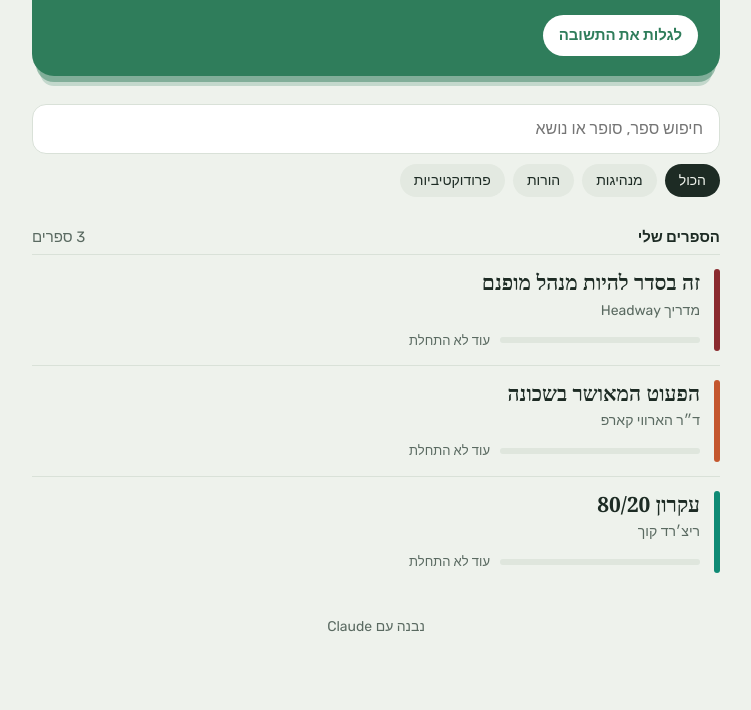
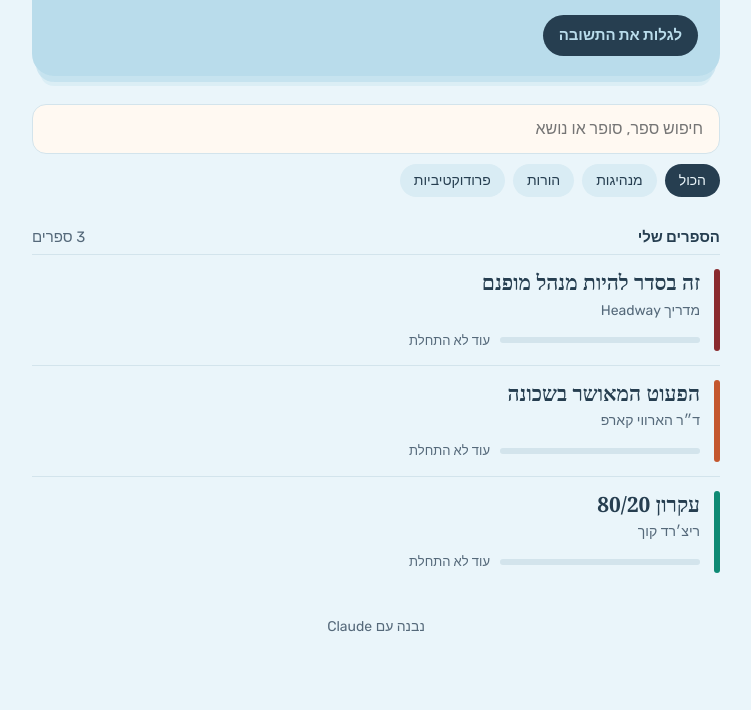
Before and after one commit to EhudShi/Book_library, a plain HTML site: page index.html in a window 1280 px wide. Shown: the part 248-958 px from the top of the page, without its empty margins (264-1015 px from the left). Drawn offline with Linux system fonts and the light colour scheme; a web font is replaced by a local one.

Commit message:
Apply the Sky & Apricot palette with semantic tokens (AA contrast)
Co-Authored-By: Claude Opus 5.5 <noreply@anthropic.com>
Claude-Session: https://claude.ai/code/session_01MPiZcdKnwRa4d6XhJGgset

```diff
--- a/assets/book.css
+++ b/assets/book.css
@@ -1,14 +1,14 @@
 /* Shared styles for every book summary page. Tokens come from theme.css.
    Each book sets its own --accent / --accent-soft (used for its labels and quotes). */
 @import url("theme.css");
-:root{--accent:var(--leaf);--accent-soft:var(--leaf-soft);--display:var(--font);--body:var(--font)}
+:root{--accent:var(--fg);--accent-soft:var(--primary-soft);--display:var(--font);--body:var(--font)}
 
 .topnav{direction:rtl;max-width:700px;margin:0 auto;display:flex;justify-content:space-between;align-items:center;gap:12px;
   padding:18px max(16px,env(safe-area-inset-right,0px)) 0 max(16px,env(safe-area-inset-left,0px))}
 .topnav a{color:var(--muted);text-decoration:none;font-size:15px;font-weight:500}
-.topnav a:hover{color:var(--leaf)}
+.topnav a:hover{color:var(--fg)}
 .topnav .pill:empty{display:none}
-.topnav .pill{background:var(--surface);border-radius:999px;padding:3px 12px;font-size:13px;font-weight:700;color:var(--leaf);font-variant-numeric:tabular-nums}
+.topnav .pill{background:var(--surface);border-radius:999px;padding:3px 12px;font-size:13px;font-weight:700;color:var(--fg);font-variant-numeric:tabular-nums}
 
 .wrap{direction:rtl;max-width:700px;margin:0 auto;padding-block:20px 72px;
   padding-left:max(16px,env(safe-area-inset-left,0px));padding-right:max(16px,env(safe-area-inset-right,0px));
@@ -16,7 +16,7 @@
 h1,h2,h3{font-family:var(--font);text-wrap:balance;margin:0;line-height:1.25}
 h1{font-family:var(--serif);font-size:clamp(30px,6.5vw,44px);font-weight:700;line-height:1.15}
 h2{font-size:21px;font-weight:700;display:flex;gap:10px;align-items:center}
-h2 .n{flex:none;width:28px;height:28px;border-radius:9px;background:var(--leaf-soft);color:var(--leaf);display:grid;place-items:center;font-size:14px;font-weight:700;font-variant-numeric:tabular-nums}
+h2 .n{flex:none;width:28px;height:28px;border-radius:9px;background:var(--primary-soft);color:var(--fg);display:grid;place-items:center;font-size:14px;font-weight:700;font-variant-numeric:tabular-nums}
 p{margin:0}
 ul{margin:0;padding-inline-start:20px;display:flex;flex-direction:column;gap:6px}
 strong{font-weight:700}
@@ -25,7 +25,7 @@ header{display:flex;flex-direction:column;gap:12px}
 .lead{font-size:19px}
 
 section{display:flex;flex-direction:column;gap:12px;padding-top:28px;border-top:1px solid var(--line)}
-.key{font-family:var(--serif);font-size:19px;font-weight:500;line-height:1.5;padding-inline-start:14px;border-inline-start:3px solid var(--leaf)}
+.key{font-family:var(--serif);font-size:19px;font-weight:500;line-height:1.5;padding-inline-start:14px;border-inline-start:3px solid var(--highlight)}
 blockquote{margin:0;padding:4px 16px;border-inline-start:3px solid var(--accent);color:var(--muted)}
 blockquote cite{display:block;font-style:normal;font-size:14px;margin-top:4px}
 
@@ -37,31 +37,31 @@ blockquote cite{display:block;font-style:normal;font-size:14px;margin-top:4px}
 .cards{display:flex;gap:12px;overflow-x:auto;scroll-snap-type:x mandatory;padding:4px 2px 18px;margin-inline:-2px;scrollbar-width:none}
 .cards::-webkit-scrollbar{display:none}
 .fc{flex:0 0 88%;scroll-snap-align:center;background:var(--surface);border-radius:20px;padding:20px;display:flex;flex-direction:column;gap:10px;min-height:170px;
-  box-shadow:var(--shadow),0 10px 0 -4px var(--leaf-soft),0 18px 0 -8px var(--track)}
-.fc small{color:var(--leaf);font-weight:700;font-size:13px;font-variant-numeric:tabular-nums}
+  box-shadow:var(--shadow),0 10px 0 -4px var(--primary-soft),0 18px 0 -8px var(--track)}
+.fc small{color:var(--fg);font-weight:700;font-size:13px;font-variant-numeric:tabular-nums}
 .fc .ch{color:var(--muted);font-size:14px;margin-top:-6px}
 .fc .idea{font-family:var(--serif);font-size:21px;font-weight:500;line-height:1.45}
 .fc a{margin-top:auto;font-size:14px;color:var(--muted);text-decoration:none;font-weight:500}
-.fc a:hover{color:var(--leaf)}
+.fc a:hover{color:var(--fg)}
 .dots{display:flex;gap:6px;justify-content:center}
 .dots button{width:8px;height:8px;padding:0;border:0;border-radius:4px;background:var(--track);cursor:pointer}
-.dots button[aria-current="true"]{width:20px;background:var(--leaf)}
+.dots button[aria-current="true"]{width:20px;background:var(--fg)}
 @media (prefers-reduced-motion:no-preference){.cards{scroll-behavior:smooth}.dots button{transition:width .2s ease}}
 @media (min-width:640px){.fc{flex-basis:70%}}
 
 /* Practical steps as a checklist */
-.todo{background:var(--surface);border-radius:20px;padding:20px;display:flex;flex-direction:column;gap:14px;border-top:6px solid var(--sun)}
+.todo{background:var(--surface);border-radius:20px;padding:20px;display:flex;flex-direction:column;gap:14px;border-top:6px solid var(--highlight)}
 .todo h2{font-size:20px}
 .todo ul{list-style:none;padding:0;gap:4px}
 .todo .weeks{display:flex;flex-direction:column;gap:4px}
 .todo .weeks li{background:none;border:0;padding:0}
-.todo .weeks b{color:var(--leaf);font-size:15px;display:block}
+.todo .weeks b{color:var(--fg);font-size:15px;display:block}
 .todo-progress{display:flex;align-items:center;gap:10px;font-size:14px;color:var(--muted);font-variant-numeric:tabular-nums}
 .todo-progress .bar{flex:1}
 .step{display:flex;gap:12px;align-items:flex-start;padding:10px 8px;border-radius:12px;cursor:pointer}
 .step:hover{background:var(--bg)}
-.step input{appearance:none;-webkit-appearance:none;flex:none;width:22px;height:22px;margin:3px 0 0;border:2px solid var(--leaf);border-radius:7px;cursor:pointer;display:grid;place-items:center}
-.step input::after{content:"";width:6px;height:11px;border:solid var(--leaf-ink);border-width:0 2.5px 2.5px 0;transform:rotate(45deg) translate(-1px,-1px);opacity:0}
-.step input:checked{background:var(--leaf)}
+.step input{appearance:none;-webkit-appearance:none;flex:none;width:22px;height:22px;margin:3px 0 0;border:2px solid var(--fg);border-radius:7px;cursor:pointer;display:grid;place-items:center}
+.step input::after{content:"";width:6px;height:11px;border:solid var(--bg);border-width:0 2.5px 2.5px 0;transform:rotate(45deg) translate(-1px,-1px);opacity:0}
+.step input:checked{background:var(--fg)}
 .step input:checked::after{opacity:1}
 .step input:checked + span{color:var(--muted);text-decoration:line-through;text-decoration-color:var(--line)}
--- a/assets/theme.css
+++ b/assets/theme.css
@@ -1,25 +1,31 @@
-/* Shared design tokens for the whole site ("כרטיסי זיכרון" direction).
-   Palette: sage paper, deep forest ink, white cards, leaf green, sun yellow. One typeface: Rubik. */
+/* Shared design tokens for the whole site ("כרטיסי זיכרון" concept, palette "שמיים ומשמש").
+   Sky (#B9DCEB) and apricot (#F6C9A8) are fills only; all text, control borders and progress use --fg (#263E50) for AA contrast. */
 :root{
-  --bg:#eef2ec; --surface:#ffffff; --fg:#1d2b24; --muted:#5a6a61; --line:#d9e1d8; --chip:#e3e9e1;
-  --leaf:#2f7d5b; --leaf-ink:#ffffff; --leaf-soft:#dcebe2; --sun:#f2c94c; --track:#dfe6dd;
+  --bg:#EAF5FA;          /* page background: very light sky */
+  --surface:#FFF9F2;     /* cards, sheets: warm off-white */
+  --fg:#263E50;          /* text, icons, strong controls: deep blue-gray */
+  --muted:#55697a;       /* secondary text (5.1:1 on --bg) */
+  --line:#d3e4ec; --chip:#d9ecf4; --track:#d3e4ec;
+  --primary:#B9DCEB;     /* flashcard front, selected states */
+  --on-primary:#263E50;
+  --primary-soft:#d9ecf4;
+  --highlight:#F6C9A8;   /* apricot: small accents and the main "remembered" action */
+  --on-highlight:#263E50;
   --font:"Rubik",system-ui,sans-serif; --serif:"Frank Ruhl Libre",Georgia,serif;
-  --shadow:0 4px 14px rgb(29 43 36 / .08);
+  --shadow:none;
   color-scheme:light;
 }
 @media (prefers-color-scheme:dark){:root:not([data-theme="light"]){
-  --bg:#111915; --surface:#1a2520; --fg:#e4ede7; --muted:#9db0a5; --line:#2a3832; --chip:#22302a;
-  --leaf:#57b98b; --leaf-ink:#0e1712; --leaf-soft:#1f3329; --sun:#f2c94c; --track:#2a3832;
-  --shadow:0 4px 14px rgb(0 0 0 / .35); color-scheme:dark}}
+  --bg:#0f1a22; --surface:#16242e; --fg:#e6f1f7; --muted:#9fb4c2; --line:#24394a; --chip:#1d3040; --track:#24394a;
+  --primary-soft:#1d3040; color-scheme:dark}}
 :root[data-theme="dark"]{
-  --bg:#111915; --surface:#1a2520; --fg:#e4ede7; --muted:#9db0a5; --line:#2a3832; --chip:#22302a;
-  --leaf:#57b98b; --leaf-ink:#0e1712; --leaf-soft:#1f3329; --sun:#f2c94c; --track:#2a3832;
-  --shadow:0 4px 14px rgb(0 0 0 / .35); color-scheme:dark}
+  --bg:#0f1a22; --surface:#16242e; --fg:#e6f1f7; --muted:#9fb4c2; --line:#24394a; --chip:#1d3040; --track:#24394a;
+  --primary-soft:#1d3040; color-scheme:dark}
 *,*::before,*::after{box-sizing:border-box}
 html{-webkit-text-size-adjust:100%}
 body{margin:0;background:var(--bg);color:var(--fg);font-family:var(--font);font-size:17px;line-height:1.65}
 a{color:inherit}
-:focus-visible{outline:2px solid var(--leaf);outline-offset:2px}
+:focus-visible{outline:2px solid var(--fg);outline-offset:2px}
 .bar{height:6px;background:var(--track);border-radius:3px;overflow:hidden}
-.bar i{display:block;height:100%;background:var(--leaf);border-radius:3px;width:0}
+.bar i{display:block;height:100%;background:var(--fg);border-radius:3px;width:0}
 @media (prefers-reduced-motion:no-preference){.bar i{transition:width .3s ease}}
--- a/index.html
+++ b/index.html
@@ -15,15 +15,15 @@
   display:flex;flex-direction:column;gap:28px}
 header{display:flex;justify-content:space-between;align-items:center;gap:12px;flex-wrap:wrap}
 h1{font-weight:800;font-size:clamp(28px,6vw,40px);line-height:1.1;margin:0}
-.streak{background:var(--surface);border-radius:999px;padding:4px 12px;font-size:14px;font-weight:700;color:var(--leaf);font-variant-numeric:tabular-nums}
+.streak{background:var(--surface);border-radius:999px;padding:4px 12px;font-size:14px;font-weight:700;color:var(--fg);font-variant-numeric:tabular-nums}
 .streak[hidden]{display:none}
 
 /* The one bold element: a flashcard. Front asks, tap flips, back answers. */
 .daily{perspective:1400px}
 .flip{display:grid;position:relative}
 .face{grid-area:1/1;border-radius:22px;padding:24px 22px 20px;display:flex;flex-direction:column;gap:14px;min-height:220px;backface-visibility:hidden;-webkit-backface-visibility:hidden}
-.front{background:var(--leaf);color:var(--leaf-ink);box-shadow:0 10px 0 -4px color-mix(in srgb,var(--leaf) 45%,transparent),0 18px 0 -8px color-mix(in srgb,var(--leaf) 22%,transparent)}
-.back{background:var(--surface);color:var(--fg);border-top:8px solid var(--sun);transform:rotateY(180deg);box-shadow:0 10px 0 -4px var(--track),0 18px 0 -8px color-mix(in srgb,var(--track) 60%,transparent)}
+.front{background:var(--primary);color:var(--on-primary);box-shadow:0 10px 0 -4px color-mix(in srgb,var(--primary) 60%,transparent),0 18px 0 -8px color-mix(in srgb,var(--primary) 30%,transparent)}
+.back{background:var(--surface);color:var(--fg);border-top:8px solid var(--highlight);transform:rotateY(180deg);box-shadow:0 10px 0 -4px var(--track),0 18px 0 -8px color-mix(in srgb,var(--track) 60%,transparent)}
 .flip.on .front{transform:rotateY(-180deg)}
 .flip.on .back{transform:rotateY(0)}
 @media (prefers-reduced-motion:no-preference){.face{transition:transform .55s cubic-bezier(.2,.7,.2,1)}}
@@ -35,11 +35,11 @@ h1{font-weight:800;font-size:clamp(28px,6vw,40px);line-height:1.1;margin:0}
 .back .src{font-size:14px;color:var(--muted)}
 .act{display:flex;gap:8px;flex-wrap:wrap;align-items:center;margin-top:auto}
 .act button,.act a{font:inherit;font-size:15px;font-weight:500;border:0;border-radius:999px;padding:8px 16px;cursor:pointer;text-decoration:none;color:inherit;background:var(--chip)}
-.front .act button{background:var(--leaf-ink);color:var(--leaf);font-weight:700}
-.act .yes{background:var(--leaf);color:var(--leaf-ink);font-weight:700}
+.front .act button{background:var(--on-primary);color:var(--primary);font-weight:700}
+.act .yes{background:var(--highlight);color:var(--on-highlight);font-weight:700}
 .act a{background:none;color:var(--muted);margin-inline-start:auto;padding-inline:4px}
-.act a:hover{color:var(--leaf)}
-.front :focus-visible{outline-color:var(--leaf-ink)}
+.act a:hover{color:var(--fg)}
+.front :focus-visible{outline-color:var(--on-primary)}
 
 .tools{display:flex;flex-direction:column;gap:10px}
 .search{font:inherit;font-size:16px;padding:11px 16px;border-radius:14px;border:1px solid var(--line);background:var(--surface);color:var(--fg)}
@@ -51,7 +51,7 @@ h1{font-weight:800;font-size:clamp(28px,6vw,40px);line-height:1.1;margin:0}
 .list-head b{color:var(--fg);font-weight:700}
 /* Quiet list: rows split by hairlines, each book marked by its spine color. */
 .row{display:grid;grid-template-columns:6px minmax(0,1fr);gap:2px 14px;padding:14px 0;border-top:1px solid var(--line);text-decoration:none;color:inherit}
-.row:hover h2{color:var(--leaf)}
+.row:hover h2{text-decoration:underline;text-decoration-color:var(--highlight);text-decoration-thickness:3px;text-underline-offset:5px}
 .spine{grid-row:span 3;border-radius:3px}
 .row h2{margin:0;font-family:var(--serif);font-size:21px;font-weight:700;line-height:1.3;text-wrap:balance}
 .row .by{color:var(--muted);font-size:14px}
```
